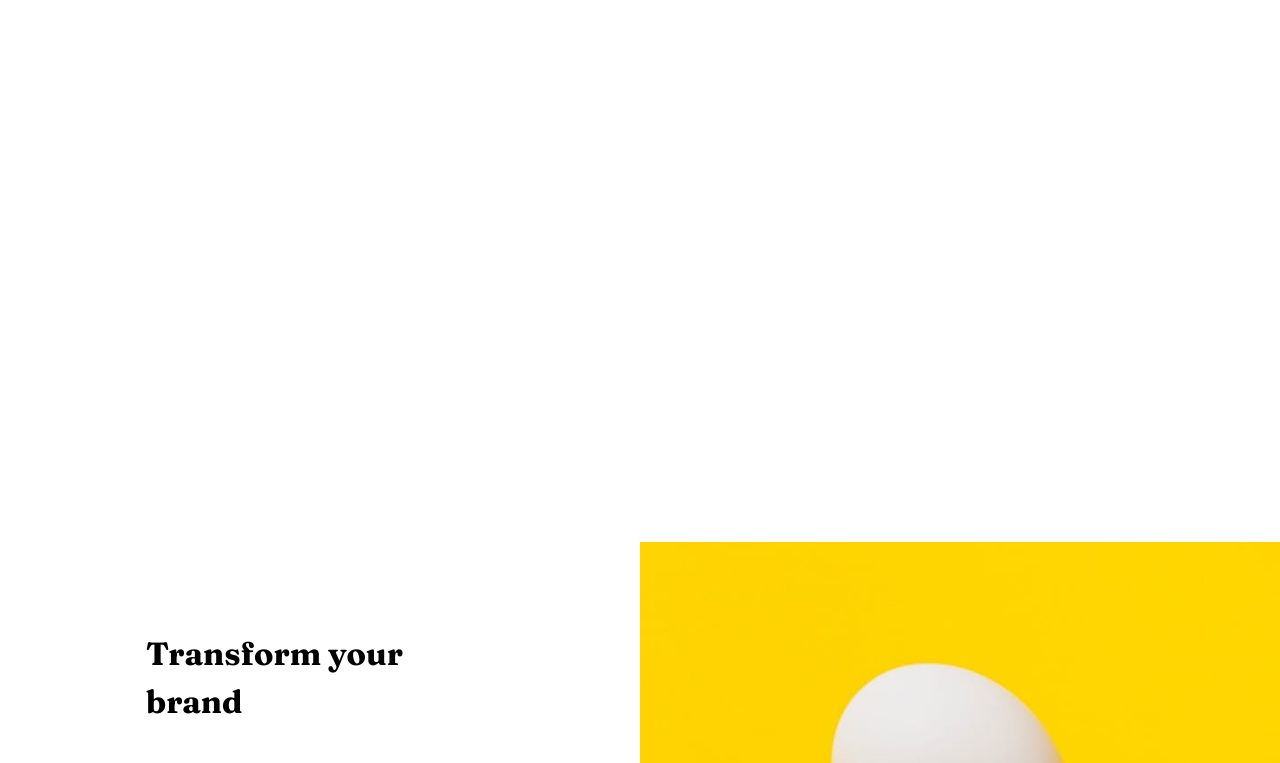
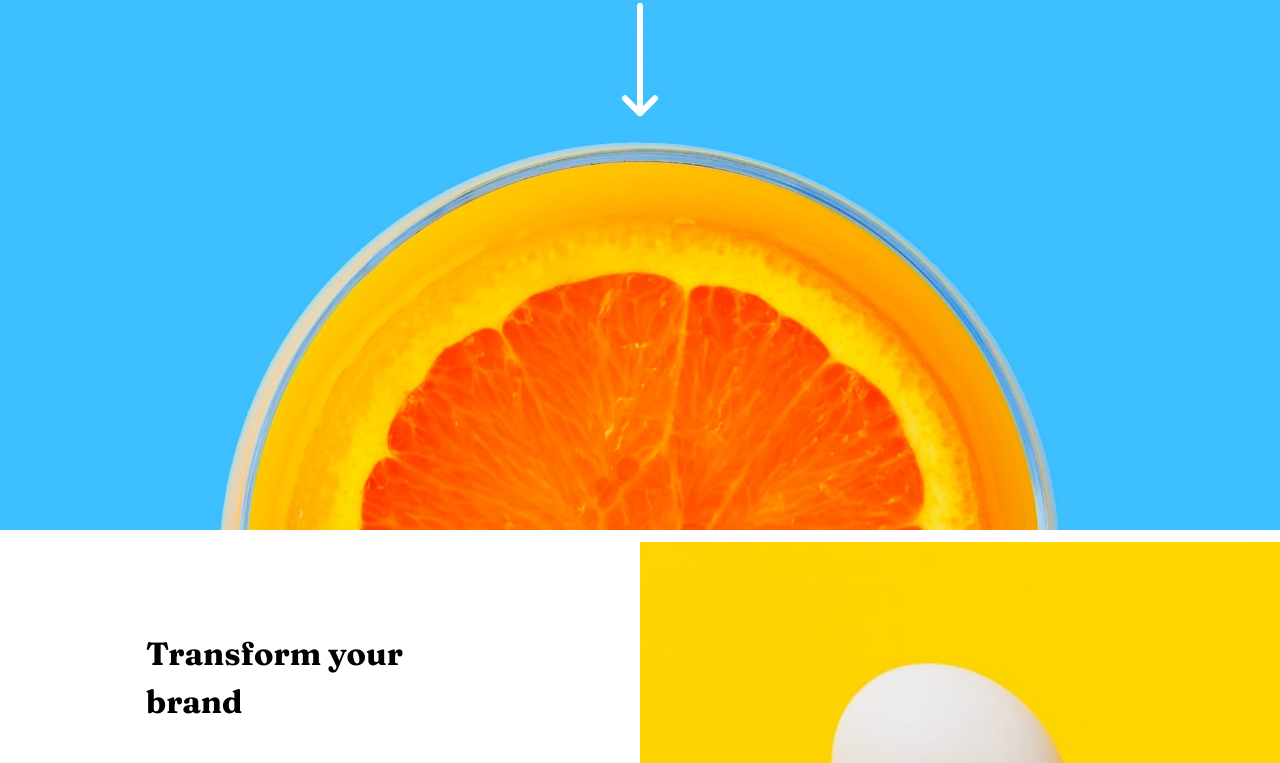
Before and after one commit to ezlyTech/sunnyside-agency, a plain HTML site: page index.html in a window 1280 px wide. Shown: the part 270-1033 px from the top of the page. Drawn offline with Linux system fonts and the light colour scheme.

Commit message:
update bg img url

```diff
--- a/style.css
+++ b/style.css
@@ -34,7 +34,7 @@ html {
 
 header {
     height: 100vh;
-    background-image: url(.../images/desktop/image-header.jpg);
+    background-image: url(/images/desktop/image-header.jpg);
     background-position: center;
     background-size: cover;
     position: relative;
```
